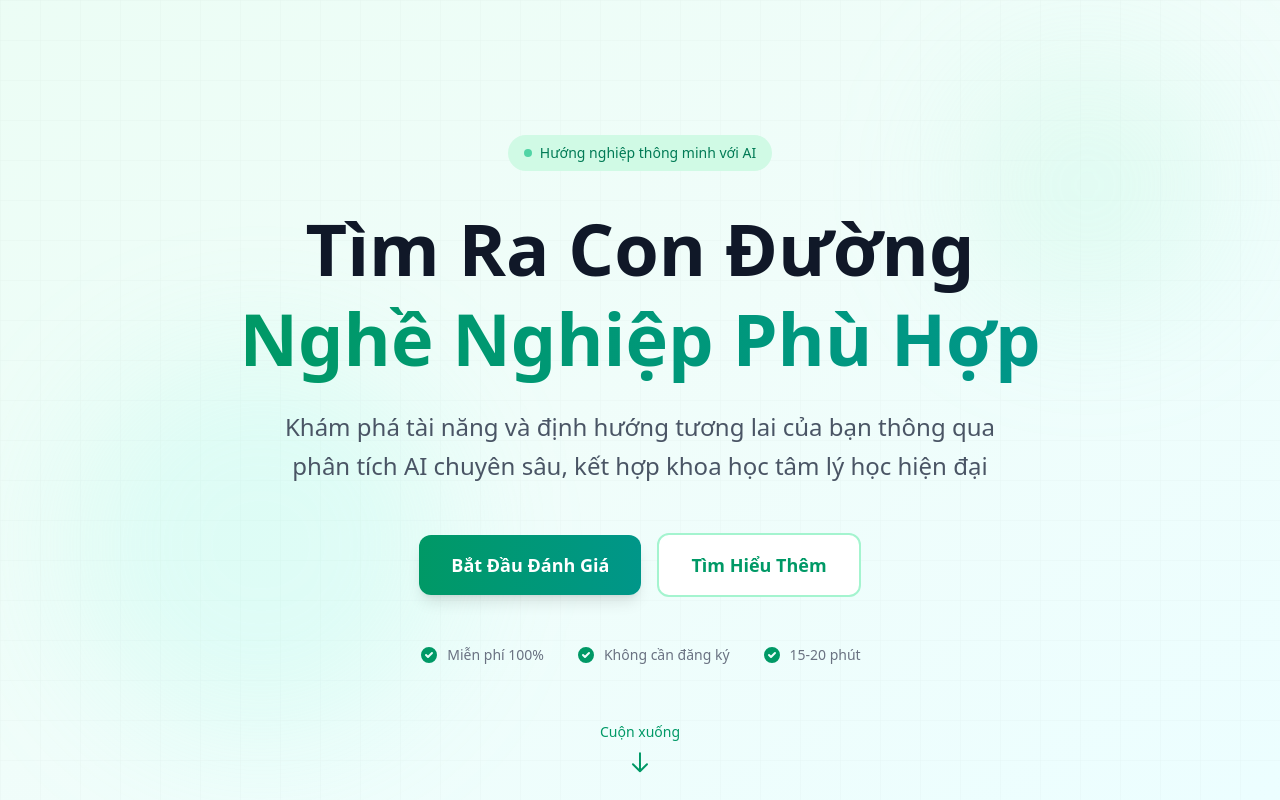
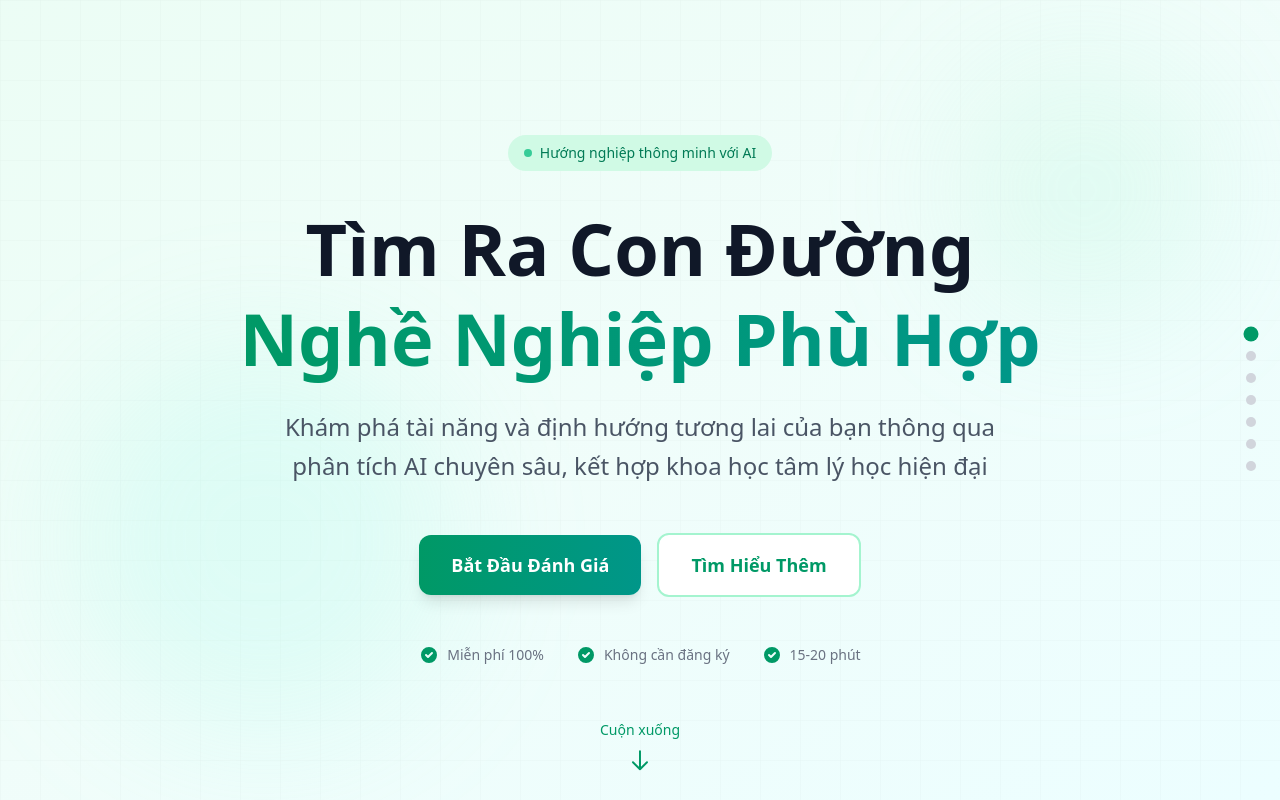
Before and after one commit to zun3007/daph2, a React (Vite) app: page / in a window 1280 px wide. Shown: the top 800 px of the page. Built offline with nearby package versions, Linux system fonts and the light colour scheme.

Commit message:
Update Test Module

```diff
--- a/src/components/landing/HeroSection.jsx
+++ b/src/components/landing/HeroSection.jsx
@@ -101,10 +101,7 @@ const HeroSection = () => {
 
             <motion.button
               onClick={() => {
-                document.getElementById('problem').scrollIntoView({
-                  behavior: 'smooth',
-                  block: 'center',
-                });
+                window.goToSlide(1);
               }}
               whileHover={{ scale: 1.02 }}
               whileTap={{ scale: 0.98 }}
--- a/src/components/landing/SolutionSection.jsx
+++ b/src/components/landing/SolutionSection.jsx
@@ -244,10 +244,7 @@ const SolutionSection = () => {
             >
               <motion.button
                 onClick={() => {
-                  document.getElementById('how-it-works').scrollIntoView({
-                    behavior: 'smooth',
-                    block: 'center',
-                  });
+                  window.goToSlide(3);
                 }}
                 whileHover={{ scale: 1.02 }}
                 whileTap={{ scale: 0.98 }}
--- a/src/components/utils/ScrollIndicator.jsx
+++ b/src/components/utils/ScrollIndicator.jsx
@@ -5,10 +5,7 @@ const ScrollIndicator = () => {
   return (
     <motion.div
       onClick={() => {
-        document.getElementById('problem').scrollIntoView({
-          behavior: 'smooth',
-          block: 'center',
-        });
+        window.goToSlide(1);
       }}
       animate={{ y: [0, 8, 0] }}
       transition={{ duration: 2, repeat: Infinity, ease: 'easeInOut' }}
--- /dev/null
+++ b/src/components/utils/SnapScrollContainer.jsx
@@ -0,0 +1,152 @@
+import { motion } from 'framer-motion';
+import { useEffect, useRef, useState } from 'react';
+
+const BACKGROUNDS = [
+  'bg-white',
+  'bg-linear-to-br from-emerald-50 to-white',
+  'bg-linear-to-br from-teal-50 to-white',
+  'bg-linear-to-br from-cyan-50 to-white',
+  'bg-linear-to-br from-emerald-100/40 to-white',
+  'bg-linear-to-br from-teal-100/40 to-white',
+  'bg-linear-to-br from-emerald-600 to-teal-600',
+];
+
+export default function SnapScrollContainer({ sections }) {
+  const [activeIndex, setActiveIndex] = useState(0);
+  const isAnimating = useRef(false);
+  const containerRef = useRef(null);
+
+  const total = sections.length;
+
+  const isMobile = typeof window !== 'undefined' && window.innerWidth < 768;
+
+  const isIPad =
+    typeof window !== 'undefined' &&
+    window.innerWidth >= 768 &&
+    window.innerWidth <= 1024;
+
+  /* ========= CORE SLIDE CHANGE ========= */
+  const goTo = (index) => {
+    if (isAnimating.current) return;
+    if (index < 0 || index >= total) return;
+
+    isAnimating.current = true;
+    setActiveIndex(index);
+
+    setTimeout(
+      () => {
+        isAnimating.current = false;
+      },
+      isIPad ? 700 : 900
+    );
+  };
+
+  /* ========= WHEEL CONTROL ========= */
+  useEffect(() => {
+    if (isMobile) return;
+
+    const onWheel = (e) => {
+      e.preventDefault();
+      if (isAnimating.current) return;
+
+      if (e.deltaY > 0) goTo(activeIndex + 1);
+      else goTo(activeIndex - 1);
+    };
+
+    window.addEventListener('wheel', onWheel, { passive: false });
+    return () => window.removeEventListener('wheel', onWheel);
+  }, [activeIndex, isMobile]);
+
+  /* ========= KEYBOARD CONTROL ========= */
+  useEffect(() => {
+    if (isMobile) return;
+
+    const onKey = (e) => {
+      if (isAnimating.current) return;
+
+      if (e.key === 'ArrowDown') goTo(activeIndex + 1);
+      if (e.key === 'ArrowUp') goTo(activeIndex - 1);
+    };
+
+    window.addEventListener('keydown', onKey);
+    return () => window.removeEventListener('keydown', onKey);
+  }, [activeIndex, isMobile]);
+
+  /* ========= MOVE SLIDES ========= */
+  useEffect(() => {
+    if (!containerRef.current) return;
+
+    containerRef.current.style.transform = `translateY(-${
+      activeIndex * 100
+    }vh)`;
+  }, [activeIndex]);
+
+  useEffect(() => {
+    window.goToSlide = (index) => {
+      goTo(index);
+    };
+  }, [goTo]);
+
+  return (
+    <div
+      className={`relative h-screen overflow-hidden transition-colors duration-700 ${
+        BACKGROUNDS[activeIndex] || 'bg-white'
+      }`}
+    >
+      {/* ===== PROGRESS INDICATOR (CLICKABLE) ===== */}
+      <div className='fixed right-6 top-1/2 -translate-y-1/2 z-50 flex flex-col gap-3'>
+        {sections.map((_, i) => (
+          <button
+            key={i}
+            onClick={() => goTo(i)}
+            className={`w-2.5 h-2.5 rounded-full transition-all ${
+              i === activeIndex
+                ? 'bg-emerald-600 scale-150'
+                : 'bg-gray-300 hover:scale-125'
+            }`}
+          />
+        ))}
+      </div>
+
+      {/* ===== SLIDES ===== */}
+      <motion.div
+        ref={containerRef}
+        className='absolute top-0 left-0 w-full'
+        transition={{
+          duration: isIPad ? 0.7 : 0.9,
+          ease: [0.22, 1, 0.36, 1], // Apple easing
+        }}
+      >
+        {sections.map((Section, index) => {
+          const isActive = index === activeIndex;
+
+          return (
+            <motion.div
+              key={index}
+              className='h-screen flex items-center justify-center'
+              animate={{
+                y: isActive ? 0 : 40,
+              }}
+              transition={{
+                duration: isIPad ? 1.1 : 1.3,
+                ease: [0.16, 1, 0.3, 1],
+              }}
+            >
+              {/* ===== PARALLAX CONTENT ===== */}
+              <motion.div
+                animate={{ y: isActive ? 0 : 16 }}
+                transition={{
+                  duration: isIPad ? 0.7 : 0.9,
+                  ease: [0.25, 0.8, 0.25, 1],
+                }}
+                className='w-full'
+              >
+                <Section />
+              </motion.div>
+            </motion.div>
+          );
+        })}
+      </motion.div>
+    </div>
+  );
+}
--- a/src/pages/LandingPage.jsx
+++ b/src/pages/LandingPage.jsx
@@ -1,21 +1,24 @@
-import FeaturesSection from '../components/landing/FeaturesSection';
-import FinalCTASection from '../components/landing/FinalCTASection';
 import HeroSection from '../components/landing/HeroSection';
-import HowItWorksSection from '../components/landing/HowItWorksSection';
 import ProblemSection from '../components/landing/ProblemSection';
 import SolutionSection from '../components/landing/SolutionSection';
+import HowItWorksSection from '../components/landing/HowItWorksSection';
+import FeaturesSection from '../components/landing/FeaturesSection';
 import StatsSection from '../components/landing/StatsSection';
+import FinalCTASection from '../components/landing/FinalCTASection';
+import SnapScrollContainer from '../components/utils/SnapScrollContainer';
 
 export default function LandingPage() {
   return (
-    <div className='font-sans antialiased bg-white'>
-      <HeroSection />
-      <ProblemSection />
-      <SolutionSection />
-      <HowItWorksSection />
-      <FeaturesSection />
-      <StatsSection />
-      <FinalCTASection />
-    </div>
+    <SnapScrollContainer
+      sections={[
+        HeroSection,
+        ProblemSection,
+        SolutionSection,
+        HowItWorksSection,
+        FeaturesSection,
+        StatsSection,
+        FinalCTASection,
+      ]}
+    />
   );
 }
```
Also changed, not shown: 1 other file (tests, documents, lock files or other folders).
